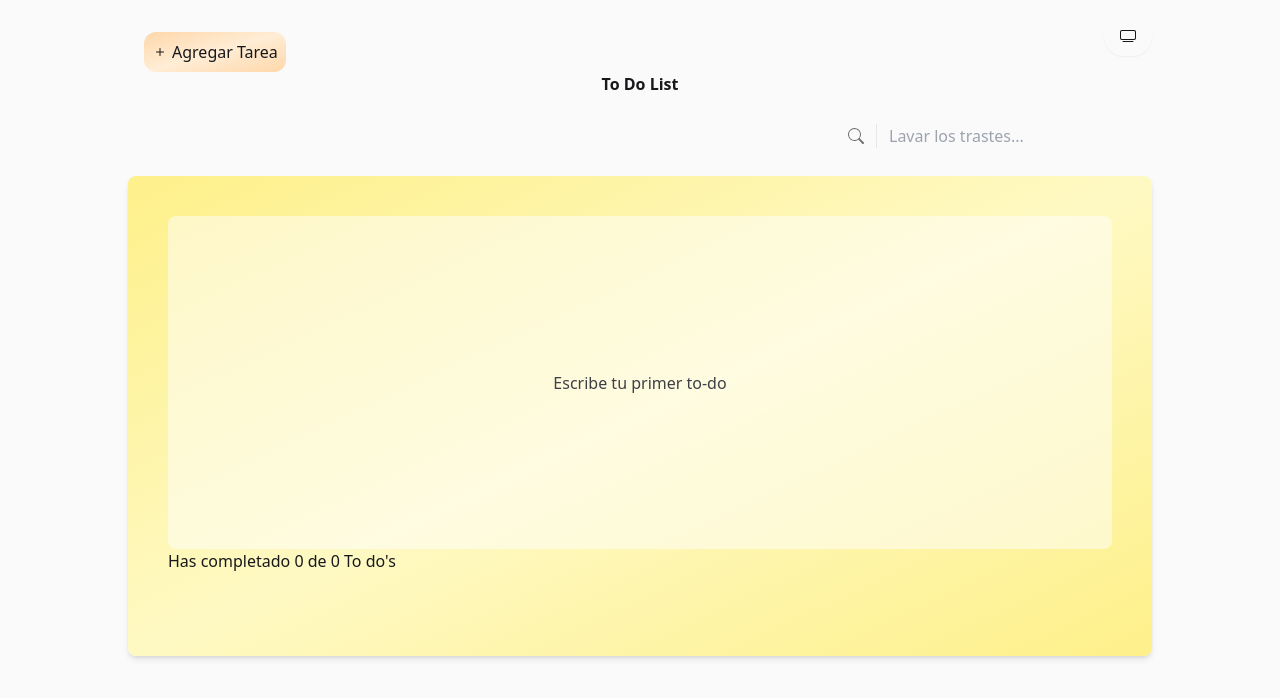
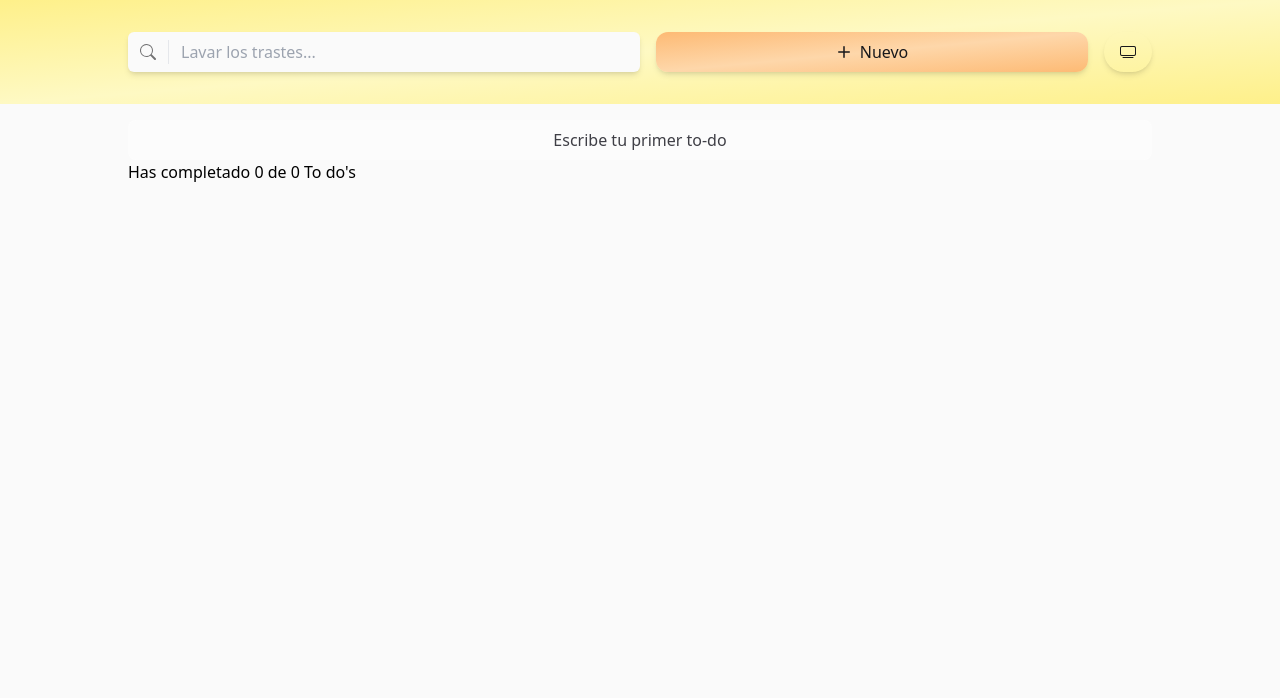
Before and after one commit to kenNoYuusha/to-do-list, a React (Vite) app: page / in a window 1280 px wide. Shown: the top 698 px of the page. Built offline with nearby package versions, Linux system fonts and the light colour scheme.

Commit message:
style: se cambio estilo del header

```diff
--- a/src/App.jsx
+++ b/src/App.jsx
@@ -1,8 +1,8 @@
 import { useApp } from "./js/useApp";
 import { Layout } from "./Layout";
-import { TodoSection } from "./components/TodoSection";
+import { TodoHeader } from "./TodoHeader";
+import { TodoMain } from "./TodoMain";
 import { TodoSearch } from "./components/TodoSearch";
-import { TodoContainer } from "./components/TodoContainer";
 import { TodoList } from "./components/TodoList";
 import { TodoItem } from "./components/TodoItem";
 import { TodoCounter } from "./components/TodoCounter";
@@ -13,6 +13,7 @@ import { TodoError } from "./components/TodoError";
 import { TodoLoading } from "./components/TodoLoading";
 import { TodoEmptyList } from "./components/TodoEmptyList";
 import { TodoEmptySearch } from "./components/TodoEmptySearch";
+import { ButtonTheme } from "./components/ButtonTheme";
 
 const App = () => {
   const {
@@ -32,15 +33,18 @@ const App = () => {
 
   return (
     <Layout>
-      <TodoSection>
-        <TodoAddNew setShowModal={setShowModal} />
+      <TodoHeader
+        buttonTheme={<ButtonTheme />}
+        todoAdd={<TodoAddNew setShowModal={setShowModal} />}
+        todoSearch={
           <TodoSearch
             todoSearch={todoSearch}
             setTodoSearch={setTodoSearch}
             loading={loading}
           />
-
-        <TodoContainer>
+        }
+      />
+      <TodoMain>
         <TodoList
           error={error}
           loading={loading}
@@ -88,8 +92,7 @@ const App = () => {
             />
           </Modal>
         )}
-        </TodoContainer>
-      </TodoSection>
+      </TodoMain>
     </Layout>
   );
 };
--- a/src/Layout.jsx
+++ b/src/Layout.jsx
@@ -1,9 +1,7 @@
 export const Layout = ({ children }) => {
   return (
-    <main>
-      <div className="w-full min-h-[calc(var(--vh,_1vh)_*_100)] p-4 bg-zinc-50 text-zinc-900 dark:bg-zinc-900 dark:text-zinc-50">
-        {children}
-      </div>
-    </main>
+    <div className="w-full min-h-[100svh] bg-zinc-50 dark:bg-zinc-900">
+      {children}
+    </div>
   );
 };
--- /dev/null
+++ b/src/TodoHeader.jsx
@@ -0,0 +1,13 @@
+export const TodoHeader = ({ buttonTheme, todoAdd, todoSearch }) => {
+  return (
+    <header className="w-full px-4 py-8 bg-gradient-to-br from-yellow-200 via-yellow-100 to-yellow-200 text-zinc-900 dark:from-zinc-900 dark:via-yellow-700 dark:to-zinc-900 dark:text-zinc-50">
+      <div className="max-w-screen-lg mx-auto flex flex-row flex-wrap justify-between gap-4">
+        <div className="basis-56 grow max-w-lg">{todoSearch}</div>
+        <div className="basis-36 grow order-1 xs:basis-24 xs:order-none max-w-md">
+          {todoAdd}
+        </div>
+        {buttonTheme}
+      </div>
+    </header>
+  );
+};
--- /dev/null
+++ b/src/TodoMain.jsx
@@ -0,0 +1,7 @@
+export const TodoMain = ({ children }) => {
+  return (
+    <main className="w-full p-4">
+      <div className="max-w-screen-lg mx-auto">{children}</div>
+    </main>
+  );
+};
--- a/src/components/ButtonTheme.jsx
+++ b/src/components/ButtonTheme.jsx
@@ -5,7 +5,7 @@ const ButtonTheme = () => {
   const [theme, toogleTheme] = useTheme();
   return (
     <button
-      className="self-end px-4 py-3 rounded-full shadow-sm dark:shadow-zinc-800"
+      className="px-4 py-3 rounded-full shadow-md dark:shadow-zinc-50 dark:shadow-sm"
       aria-label="Cambiar modo dark/light"
       onClick={toogleTheme}
     >
--- a/src/components/TodoAddNew.jsx
+++ b/src/components/TodoAddNew.jsx
@@ -2,14 +2,16 @@ import { BsPlus } from "react-icons/bs";
 const TodoAddNew = ({ setShowModal }) => {
   return (
     <button
-      className="absolute top-0 left-0 sm:top-4 sm:left-4 p-2 flex items-center gap-1 rounded-xl bg-gradient-to-br from-orange-200 via-orange-100 to-orange-200"
+      className="w-full flex justify-center pl-3 pr-4 py-2 gap-1 rounded-xl shadow-md bg-gradient-to-br from-orange-300 via-orange-200 to-orange-300 hover:shadow-lg dark:from-orange-700 dark:via-zinc-900 dark:to-orange-700 dark:border-2 border-zinc-50"
       onClick={() => {
         setShowModal(true);
       }}
       aria-label="Agregar nueva tarea"
     >
-      <BsPlus />
-      Agregar Tarea
+      <div className="text-2xl">
+        <BsPlus />
+      </div>
+      Nuevo
     </button>
   );
 };
--- a/src/components/TodoSearch.jsx
+++ b/src/components/TodoSearch.jsx
@@ -5,8 +5,13 @@ const TodoSearch = ({ todoSearch, setTodoSearch, loading }) => {
 
   return (
     <div
-      className={`w-full max-w-xs py-3 px-4 md:self-end flex flex-row gap-3 rounded-full dark:shadow-zinc-800
-        ${focusSearch ? "shadow-sm" : "shadow-none"}
+      className={`w-full py-2 px-3 flex flex-row gap-3 rounded-md
+        bg-zinc-50 dark:bg-zinc-900 dark:shadow-zinc-50
+        ${
+          focusSearch
+            ? "shadow-lg dark:shadow-sm"
+            : "shadow-md dark:shadow-none"
+        }
         ${loading ? "opacity-40" : ""}`}
     >
       <label
--- a/src/js/useTheme.js
+++ b/src/js/useTheme.js
@@ -20,7 +20,7 @@ export const useTheme = () => {
   }, []);
 
   const applyTheme = (theme) => {
-    const layout = document.querySelector("main");
+    const layout = document.querySelector("body");
     if (theme === "dark") {
       layout.classList.add("dark");
     } else if (theme === "ligth") {
```
Lines whose indentation alone changed are shown as unchanged.
